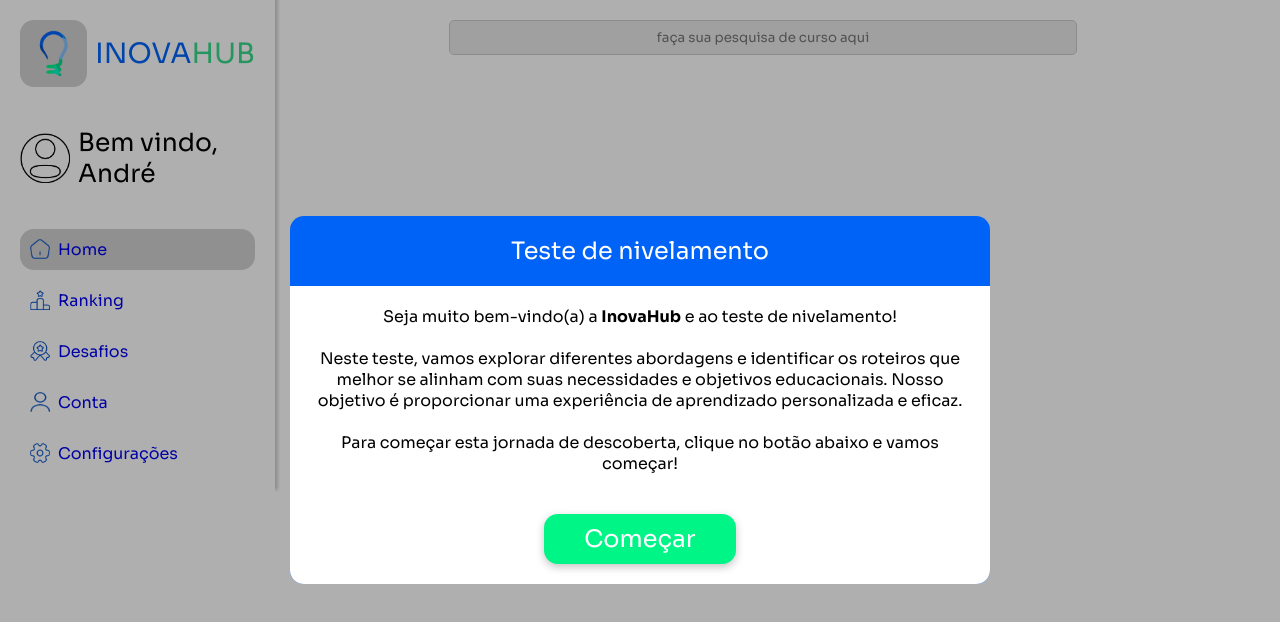
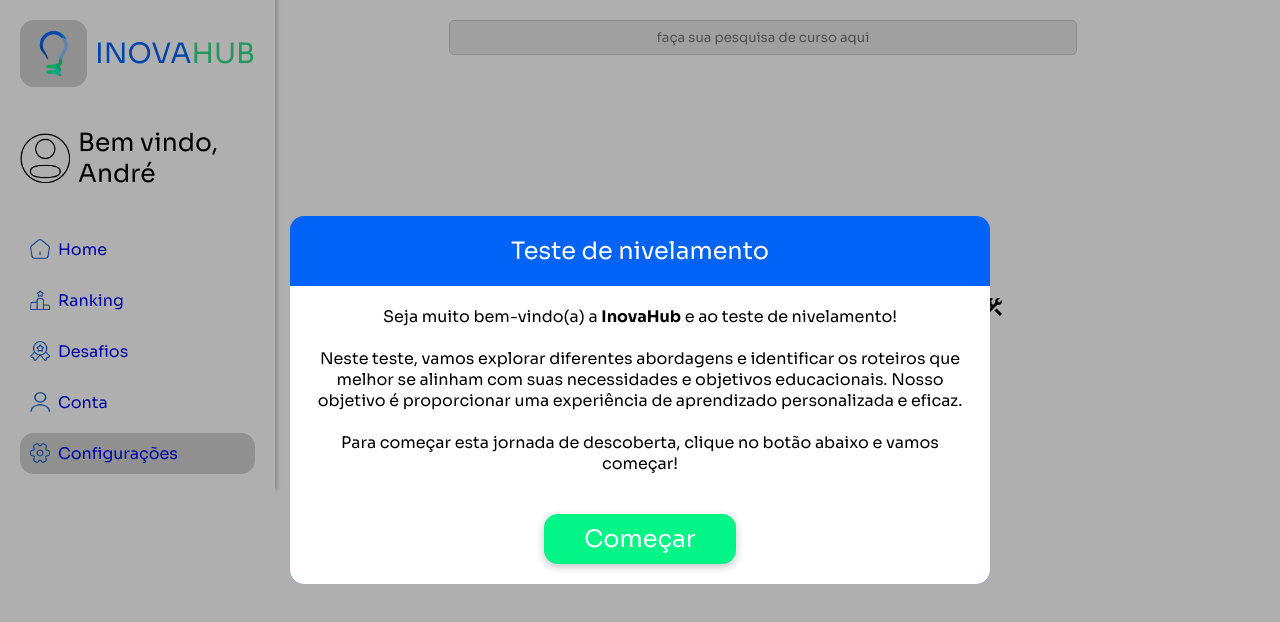
Before and after one commit to joav12/inovaHub, an Angular app: page /config in a window 1280 px wide. Before the commit this address led to /. Shown: the top 622 px of the page. Built offline with nearby package versions, Linux system fonts and the light colour scheme.

Commit message:
nova branch e config feito

```diff
--- a/src/app/app.component.html
+++ b/src/app/app.component.html
@@ -41,7 +41,7 @@
         <p>Conta</p>
       </a>
 
-      <a href="#">
+      <a href="config" [ngClass]="page == '/config' ? 'setPage': ''">
         <img src="assets/icons/settingsIcon.png" alt="home icon">
         <p>Configurações</p>
       </a>
--- a/src/app/app.routes.ts
+++ b/src/app/app.routes.ts
@@ -4,12 +4,14 @@ import { RankingComponent } from './components/ranking/ranking.component';
 import { ContaComponent } from './components/conta/conta.component';
 import { RoadmapComponent } from './components/roadmap/roadmap.component';
 import { AulaComponent } from './components/aula/aula.component';
+import { ConfigsComponent } from './components/configs/configs.component';
 
 export const routes: Routes = [
     {path: '', component: HomeComponent},
     {path: 'ranking', component: RankingComponent},
     {path: 'conta', component: ContaComponent},
     {path: 'roadmap/:curso', component: RoadmapComponent},
-    {path: 'roadmap/:curso/aula/:aulaId', component: AulaComponent}
+    {path: 'roadmap/:curso/aula/:aulaId', component: AulaComponent},
+    {path: 'config', component: ConfigsComponent}
 
 ];
--- /dev/null
+++ b/src/app/components/configs/configs.component.html
@@ -0,0 +1,5 @@
+<div class="config-container">
+  <h2>Configurações ainda em construção! <span class="material-symbols-outlined">construction</span></h2>
+
+  <button (click)="reiniciarMVP()">Reiniciar Protótipo</button>
+</div>
--- /dev/null
+++ b/src/app/components/configs/configs.component.scss
@@ -0,0 +1,23 @@
+.config-container{
+  padding: 20px;
+  width: 100%;
+  height: 100%;
+  display: flex;
+  justify-content: center;
+  align-items: center;
+  flex-direction: column;
+  gap: 15px;
+
+  button{
+    color: #fff;
+    background-color: rgb(180, 0, 0);
+    padding: 5px 10px;
+    border-radius: 14px;
+    border: none;
+    box-shadow: 2px 2px 5px black;
+    cursor: pointer;
+    transition: all ease-in-out 0.2s;
+  }
+
+  button:hover{ background-color: rgb(110, 0, 0); }
+}
--- /dev/null
+++ b/src/app/components/configs/configs.component.ts
@@ -0,0 +1,19 @@
+import { Component } from '@angular/core';
+import { Router } from '@angular/router';
+
+@Component({
+  selector: 'app-configs',
+  standalone: true,
+  imports: [],
+  templateUrl: './configs.component.html',
+  styleUrl: './configs.component.scss'
+})
+export class ConfigsComponent {
+  constructor(private router: Router) { }
+
+  public reiniciarMVP(): void{
+    sessionStorage.clear();
+    this.router.navigate(['/']);
+    location.reload();
+  }
+}
```
Also changed, not shown: 1 other file (tests, documents, lock files or other folders).
